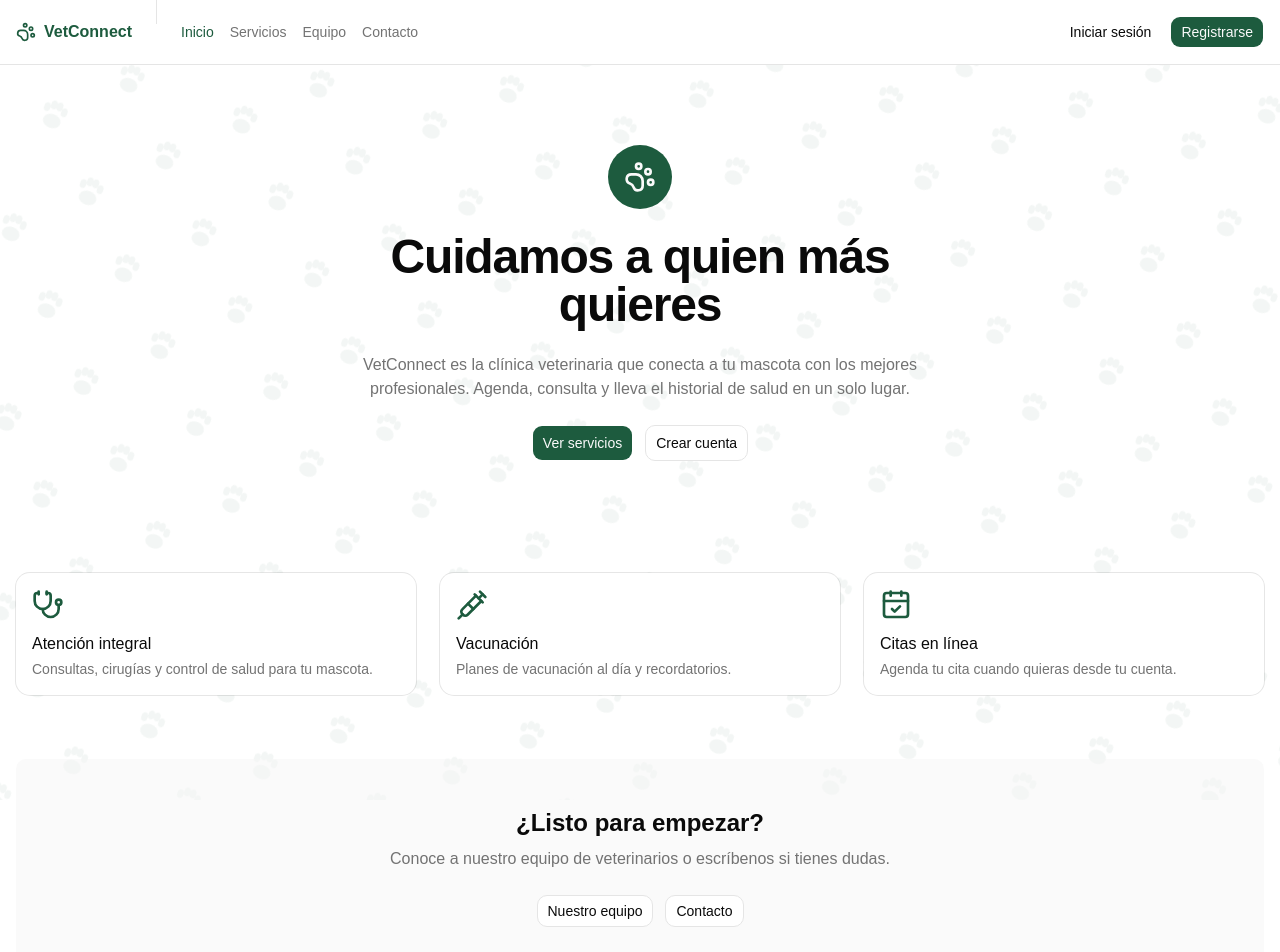
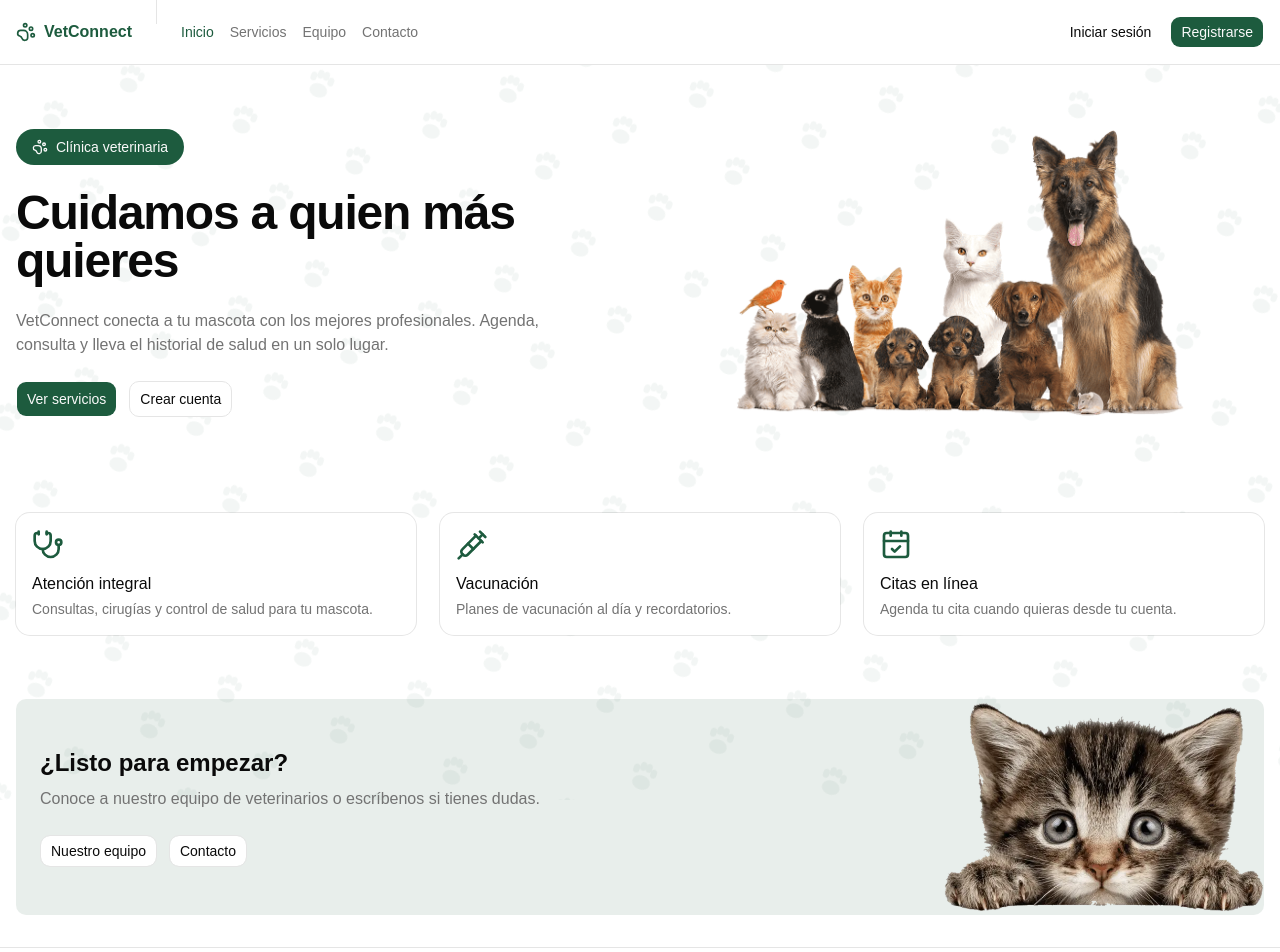
Before and after one commit to luislazo-ute/vetconnect_front_react, a React (Vite) app: page / in a window 1280 px wide. Shown: the top 952 px of the page. Built offline with nearby package versions, Linux system fonts and the light colour scheme; no server answers.

Commit message:
Agrega imágenes de mascotas al inicio reutilizando los recursos del móvil

```diff
--- a/src/presentation/pages/publico/HomePage.tsx
+++ b/src/presentation/pages/publico/HomePage.tsx
@@ -8,6 +8,9 @@ import {
   CardHeader,
   CardTitle,
 } from '@/presentation/components/ui/card'
+// Imágenes empaquetadas en el bundle (Vite las importa como URL) — no enlazadas de la web.
+import mascotasGrupo from '@/assets/images/mascotas-grupo.png'
+import gatoCurioso from '@/assets/images/gato-curioso.png'
 
 const features = [
   {
@@ -31,25 +34,35 @@ export default function HomePage() {
   return (
     <div className="space-y-16">
       {/* Hero */}
-      <section className="flex flex-col items-center gap-6 py-12 text-center">
-        <div className="flex items-center gap-2 rounded-full bg-primary p-4 text-primary-foreground">
-          <PawPrint className="h-8 w-8" />
+      <section className="grid items-center gap-8 py-8 md:grid-cols-2">
+        <div className="flex flex-col items-start gap-6 text-left">
+          <div className="flex items-center gap-2 rounded-full bg-primary px-4 py-2 text-sm font-medium text-primary-foreground">
+            <PawPrint className="h-4 w-4" />
+            Clínica veterinaria
           </div>
-        <h1 className="max-w-2xl text-4xl font-bold tracking-tight sm:text-5xl">
+          <h1 className="text-4xl font-bold tracking-tight sm:text-5xl">
             Cuidamos a quien más quieres
           </h1>
           <p className="max-w-xl text-muted-foreground">
-          VetConnect es la clínica veterinaria que conecta a tu mascota con los
-          mejores profesionales. Agenda, consulta y lleva el historial de salud
-          en un solo lugar.
+            VetConnect conecta a tu mascota con los mejores profesionales.
+            Agenda, consulta y lleva el historial de salud en un solo lugar.
           </p>
-        <div className="flex flex-wrap justify-center gap-3">
+          <div className="flex flex-wrap gap-3">
             <Button asChild size="lg">
               <Link to="/servicios">Ver servicios</Link>
             </Button>
             <Button asChild size="lg" variant="outline">
               <Link to="/registro">Crear cuenta</Link>
             </Button>
+          </div>
+        </div>
+        <div className="flex justify-center">
+          <img
+            src={mascotasGrupo}
+            alt="Grupo de mascotas: perros, gatos, un conejo y un ave"
+            className="w-full max-w-md object-contain"
+            loading="eager"
+          />
         </div>
       </section>
 
@@ -66,13 +79,15 @@ export default function HomePage() {
         ))}
       </section>
 
-      {/* CTA */}
-      <section className="rounded-lg bg-muted/50 px-6 py-12 text-center">
+      {/* CTA con imagen del gatito asomándose */}
+      <section className="overflow-hidden rounded-lg bg-primary/10">
+        <div className="grid items-center gap-6 md:grid-cols-2">
+          <div className="px-6 py-12 text-center md:text-left">
             <h2 className="text-2xl font-semibold">¿Listo para empezar?</h2>
-        <p className="mx-auto mt-2 max-w-lg text-muted-foreground">
+            <p className="mx-auto mt-2 max-w-lg text-muted-foreground md:mx-0">
               Conoce a nuestro equipo de veterinarios o escríbenos si tienes dudas.
             </p>
-        <div className="mt-6 flex flex-wrap justify-center gap-3">
+            <div className="mt-6 flex flex-wrap justify-center gap-3 md:justify-start">
               <Button asChild variant="outline">
                 <Link to="/equipo">Nuestro equipo</Link>
               </Button>
@@ -80,6 +95,16 @@ export default function HomePage() {
                 <Link to="/contacto">Contacto</Link>
               </Button>
             </div>
+          </div>
+          <div className="flex justify-center md:justify-end">
+            <img
+              src={gatoCurioso}
+              alt="Gatito curioso asomándose"
+              className="w-full max-w-xs object-contain"
+              loading="lazy"
+            />
+          </div>
+        </div>
       </section>
     </div>
   )
```
Also changed, not shown: src/assets/images/gato-curioso.png (added), src/assets/images/mascotas-grupo.png (added). Lines whose indentation alone changed are shown as unchanged.
